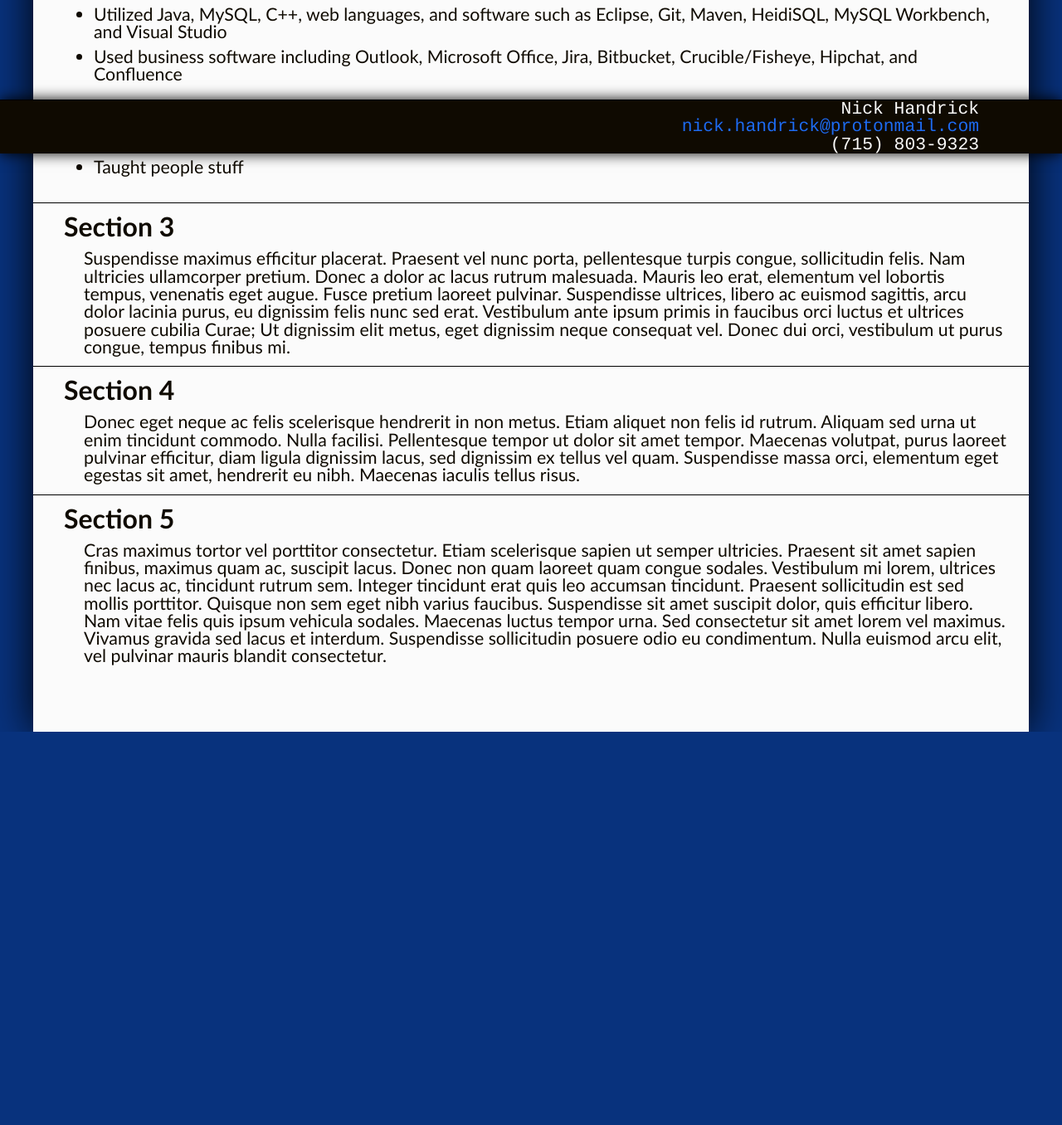
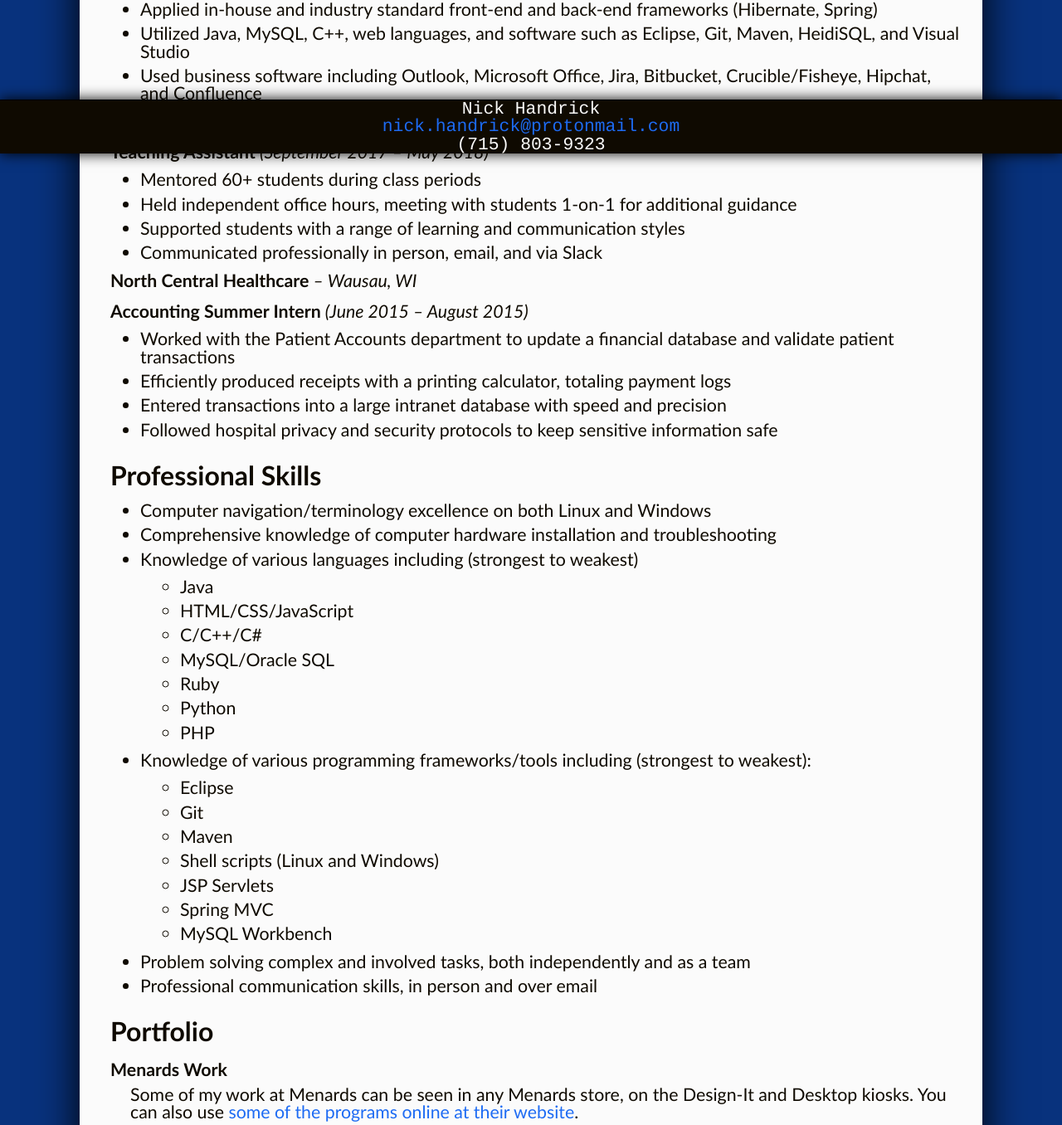
Before and after one commit to handrinp/resume, a plain HTML site: page index.html in a window 1280 px wide. Shown: the part 615-1971 px from the top of the page at 83% size. Before the commit the page ends 1497 px from the top, so only its background shows below. Drawn offline with Linux system fonts and the light colour scheme.

Commit message:
resume updated

```diff
--- a/css/main-styles.css
+++ b/css/main-styles.css
@@ -7,10 +7,23 @@
   background-color: #08327d;
 }
 
+a {
+  color: #1d6bf3;
+  text-decoration: none;
+}
+
+a:hover {
+  text-decoration: underline;
+}
+
+em {
+  font-style: italic;
+}
+
 #content-wrapper {
   background-color: #fbfbfb;
   color: #0f0a01;
-  width: 1200px;
+  width: 1024px;
   display: block;
   margin: 0 auto;
   box-shadow: 0 0 48px black;
@@ -49,8 +62,9 @@
 main h2 {
   font-weight: bold;
   font-size: 16pt;
+  padding-top: 8px;
   padding-left: 12px;
-  padding-bottom: 12px;
+  padding-bottom: 8px;
 }
 
 main h2 span {
@@ -63,8 +77,9 @@
   padding-left: 36px;
 }
 
-main ul {
-  padding-bottom: 16px;
+main sup {
+  font-size: 10pt;
+  vertical-align: top;
 }
 
 main li {
@@ -74,8 +89,15 @@
   list-style-type: disc;
 }
 
+main .sublist {
+  list-style-type: none;
+}
+
+main li li {
+  list-style-type: circle;
+}
+
 main section {
-  border-bottom: 1px solid black;
   padding: 12px 25px;
 }
 
@@ -107,11 +129,19 @@
 }
 
 footer a {
-  color: #1d6bf3;
-  text-decoration: none;
   margin-bottom: 8px;
 }
 
-footer a:hover {
-  padding-right: 5px;
+@media screen and (max-width: 1280px) {
+  #content-wrapper {
+    width: 85%;
+  }
+  header h1 {
+    padding-left: 0;
+    text-align: center;
+  }
+  footer p {
+    padding-right: 0;
+    text-align: center;
+  }
 }
--- a/index.html
+++ b/index.html
@@ -24,13 +24,14 @@
         <h1>Education</h1>
         <h2>University of Wisconsin&ndash;Eau Claire</h2>
         <ul>
-          <li>Bachelor of Science, Computer Science and Applied Math double major</li>
-          <li>Fall 2014 &ndash; Spring 2018</li>
-          <li>GPA 3.20</li>
+          <li>Bachelor of Science, Fall 2014 &ndash; Spring 2018</li>
+          <li>1<sup>st</sup> Major: Computer Science (Software Engineering emphasis)</li>
+          <li>2<sup>nd</sup> Major: Mathematics (Applied emphasis)</li>
+          <li>GPA 3.200</li>
         </ul>
       </section>
       <section>
-        <h1>Professional Experience</h1>
+        <h1>Work Experience</h1>
         <h2>Menards General Office
           <span>&ndash; Eau Claire, WI</span>
         </h2>
@@ -38,49 +39,98 @@
           <span>(July 2016 &ndash; August 2017)</span>
         </h2>
         <ul>
-          <li>Developed, debugged, tested, and maintained software for customer use in store kiosks</li>
+          <li>Developed, debugged, tested, and maintained software for customer use on in&dash;store kiosks</li>
           <li>Followed software development life cycle and business frameworks such as scrum, agile, and continuous integration/delivery</li>
           <li>Applied in-house and industry standard front-end and back-end frameworks (Hibernate, Spring)</li>
-          <li>Utilized Java, MySQL, C++, web languages, and software such as Eclipse, Git, Maven, HeidiSQL, MySQL Workbench,
-            and Visual Studio
-          </li>
+          <li>Utilized Java, MySQL, C++, web languages, and software such as Eclipse, Git, Maven, HeidiSQL, and Visual Studio</li>
           <li>Used business software including Outlook, Microsoft Office, Jira, Bitbucket, Crucible/Fisheye, Hipchat, and Confluence</li>
         </ul>
-        <h2>University of Wisconsin&ndash;Eau Claire
+        <h2>University of Wisconsin
           <span>&ndash; Eau Claire, WI</span>
         </h2>
         <h2>Teaching Assistant
           <span>(September 2017 &ndash; May 2018)</span>
         </h2>
         <ul>
-          <li>Taught people stuff</li>
+          <li>Mentored 60+ students during class periods</li>
+          <li>Held independent office hours, meeting with students 1&dash;on&dash;1 for additional guidance</li>
+          <li>Supported students with a range of learning and communication styles</li>
+          <li>Communicated professionally in person, email, and via Slack</li>
+        </ul>
+        <h2>North Central Healthcare
+          <span>&ndash; Wausau, WI</span>
+        </h2>
+        <h2>Accounting Summer Intern
+          <span>(June 2015 &ndash; August 2015)</span>
+        </h2>
+        <ul>
+          <li>Worked with the Patient Accounts department to update a financial database and validate patient transactions</li>
+          <li>Efficiently produced receipts with a printing calculator, totaling payment logs</li>
+          <li>Entered transactions into a large intranet database with speed and precision</li>
+          <li>Followed hospital privacy and security protocols to keep sensitive information safe</li>
         </ul>
       </section>
       <section>
-        <h1>Section 3</h1>
-        <p>Suspendisse maximus efficitur placerat. Praesent vel nunc porta, pellentesque turpis congue, sollicitudin felis.
-          Nam ultricies ullamcorper pretium. Donec a dolor ac lacus rutrum malesuada. Mauris leo erat, elementum vel lobortis
-          tempus, venenatis eget augue. Fusce pretium laoreet pulvinar. Suspendisse ultrices, libero ac euismod sagittis,
-          arcu dolor lacinia purus, eu dignissim felis nunc sed erat. Vestibulum ante ipsum primis in faucibus orci luctus
-          et ultrices posuere cubilia Curae; Ut dignissim elit metus, eget dignissim neque consequat vel. Donec dui orci,
-          vestibulum ut purus congue, tempus finibus mi.</p>
+        <h1>Professional Skills</h1>
+        <ul>
+          <li>Computer navigation/terminology excellence on both Linux and Windows</li>
+          <li>Comprehensive knowledge of computer hardware installation and troubleshooting</li>
+          <li>Knowledge of various languages including (strongest to weakest)</li>
+          <li class="sublist">
+            <ul>
+              <li>Java</li>
+              <li>HTML/CSS/JavaScript</li>
+              <li>C/C++/C#</li>
+              <li>MySQL/Oracle SQL</li>
+              <li>Ruby</li>
+              <li>Python</li>
+              <li>PHP</li>
+            </ul>
+          </li>
+          <li>Knowledge of various programming frameworks/tools including (strongest to weakest):</li>
+          <li class="sublist">
+            <ul>
+              <li>Eclipse</li>
+              <li>Git</li>
+              <li>Maven</li>
+              <li>Shell scripts (Linux and Windows)</li>
+              <li>JSP Servlets</li>
+              <li>Spring MVC</li>
+              <li>MySQL Workbench</li>
+            </ul>
+          </li>
+          <li>Problem solving complex and involved tasks, both independently and as a team</li>
+          <li>Professional communication skills, in person and over email</li>
+        </ul>
       </section>
       <section>
-        <h1>Section 4</h1>
-        <p>Donec eget neque ac felis scelerisque hendrerit in non metus. Etiam aliquet non felis id rutrum. Aliquam sed urna
-          ut enim tincidunt commodo. Nulla facilisi. Pellentesque tempor ut dolor sit amet tempor. Maecenas volutpat, purus
-          laoreet pulvinar efficitur, diam ligula dignissim lacus, sed dignissim ex tellus vel quam. Suspendisse massa orci,
-          elementum eget egestas sit amet, hendrerit eu nibh. Maecenas iaculis tellus risus.</p>
-      </section>
-      <section>
-        <h1>Section 5</h1>
-        <p>Cras maximus tortor vel porttitor consectetur. Etiam scelerisque sapien ut semper ultricies. Praesent sit amet sapien
-          finibus, maximus quam ac, suscipit lacus. Donec non quam laoreet quam congue sodales. Vestibulum mi lorem, ultrices
-          nec lacus ac, tincidunt rutrum sem. Integer tincidunt erat quis leo accumsan tincidunt. Praesent sollicitudin est
-          sed mollis porttitor. Quisque non sem eget nibh varius faucibus. Suspendisse sit amet suscipit dolor, quis efficitur
-          libero. Nam vitae felis quis ipsum vehicula sodales. Maecenas luctus tempor urna. Sed consectetur sit amet lorem
-          vel maximus. Vivamus gravida sed lacus et interdum. Suspendisse sollicitudin posuere odio eu condimentum. Nulla
-          euismod arcu elit, vel pulvinar mauris blandit consectetur.</p>
+        <h1>Portfolio</h1>
+        <h2>Menards Work</h2>
+        <p>Some of my work at Menards can be seen in any Menards store, on the Design-It and Desktop kiosks. You can also use
+          <a target="_blank" href="https://www.menards.com/main/design-it-center/c-13539.htm">some of the programs online at their website</a>.</p>
+        <h2>Task City</h2>
+        <p>Now defunct, taskcity.xyz was a website I created some time in 2016 to help me keep track of homework and chores.
+          Eventually, I overhauled and upgraded the site to accomodate multiple users, and I maintained the site for around
+          10 people. It had a simple design and functionality, but it was a good exercise in web development and software
+          engineering. I wrote the site originally in HTML/CSS/JavaScript with an online JSON database, but the upgraded
+          version used JSP pages with a MySQL database and Java servlet backend, all running on a virtual private Linux server
+          I rented online.
+          <a target="_blank" href="https://github.com/handrinp/taskcity">The code is still open source and available on my GitHub</a>.</p>
+        <h2>Differentiate Me</h2>
+        <p>This started as my attempt to write a calculator program, and it turned into something I'm actually proud of. It's
+          a math expression library with a graphing utility and some support for calculus. It doesn't have much practical
+          value, but it was and still is a fun exercise in math and programming.
+          <a target="_blank" href="https://github.com/handrinp/DifferentiateMe">This project is also open source and available on Github</a>.</p>
+        <h2>Game Development</h2>
+        <p>During college, I took a 2D game development class focused on Unity games. All of the games I made during the semester
+          are availabe
+          <a target="_blank" href="https://handrinp.itch.io/">online to play for free</a>.</p>
+        <h2>Collatz Cryptographic Cipher</h2>
+        <p>My friend John and I developed a new cryptographic stream cipher technique based on a centuries-old, famous, unsolved
+          math problem called the Collatz conjecture. Our cipher exploits the seemingly random nature of the Collatz function
+          into a cryptographically secure hash function implemented in Java and C.
+          <em>Provisional patent pending</em>
+        </p>
       </section>
     </main>
     <footer>
```
Also changed, not shown: css/small-styles.css (added).
